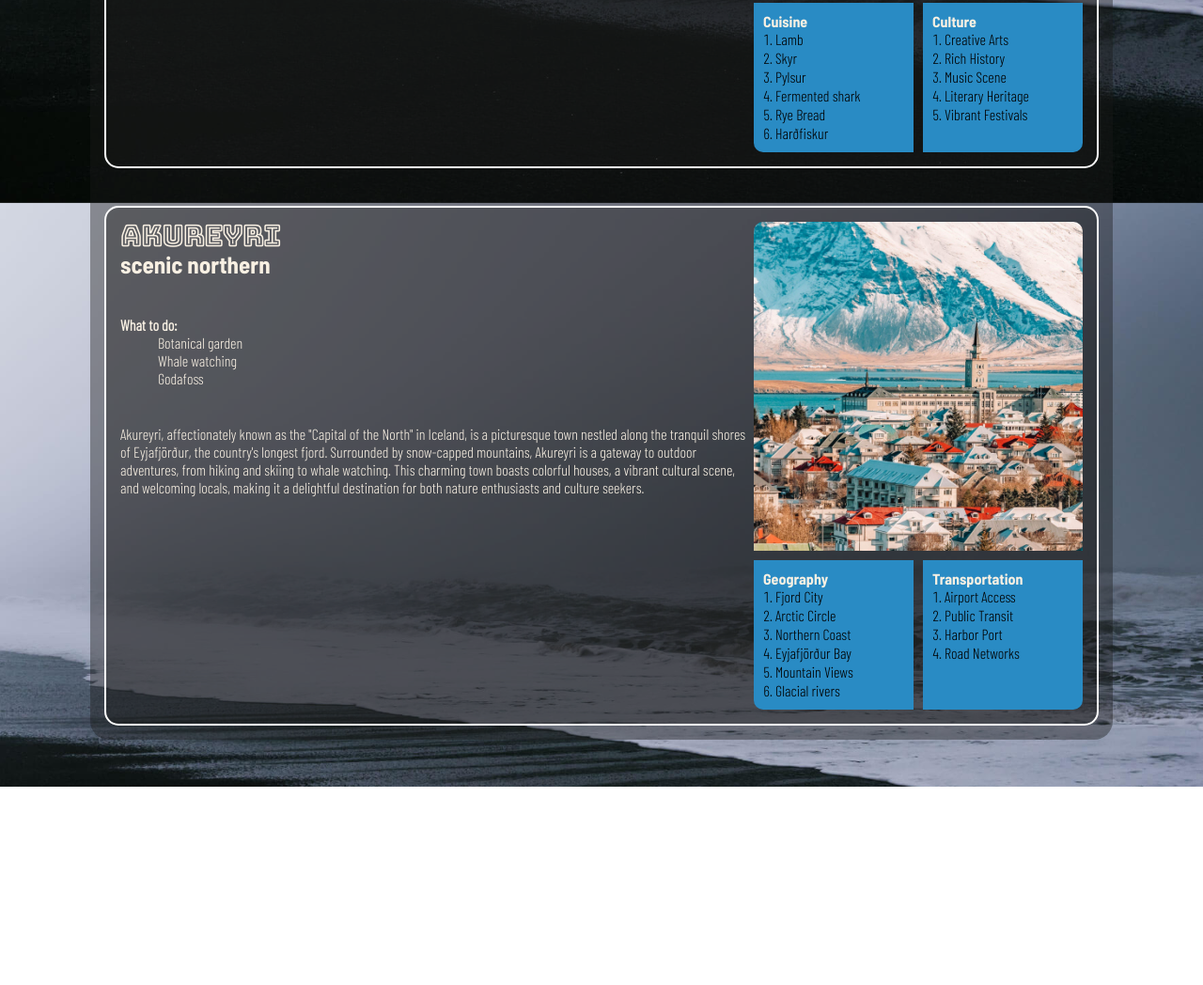
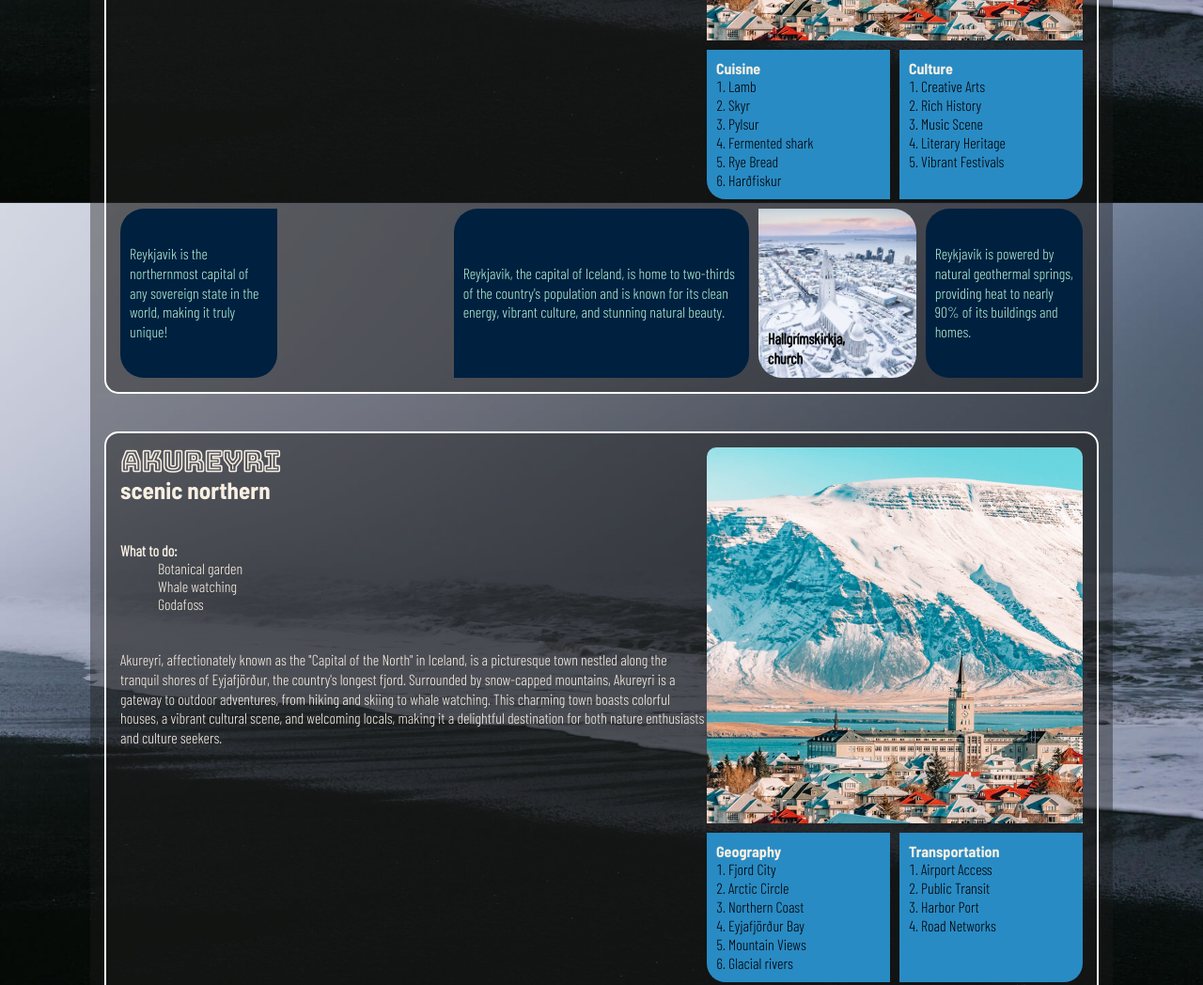
Before and after one commit to Adimanneu/sidan, a plain HTML site: page index.html in a window 1280 px wide. Shown: the part 639-1687 px from the top of the page at 94% size. Before the commit the page ends 1476 px from the top, so only its background shows below. Drawn offline with Linux system fonts and the light colour scheme.

Commit message:
boxes
+bottom boxes
+image
+css changes

```diff
--- a/index.html
+++ b/index.html
@@ -23,6 +23,7 @@
             </nav>
 
             <section>
+                <div class="flex">
                     <summary>
                         <div>
                             <h2>Reykjavík</h2>
@@ -33,7 +34,7 @@
                             <h4>What to do:</h4>
                             <ul>
                                 <li>Harpa concert hall</li>
-                            <li>Hallgrimskirkja</li>
+                                <li>Hallgrímskirkja</li>
                                 <li>Northern lights</li>
                             </ul>
                         </div>
@@ -42,14 +43,17 @@
                             <p>Reykjavik, Iceland's vibrant capital, effortlessly blends modernity with natural beauty.
                                 Nestled
                                 between
-                            the North Atlantic Ocean and stunning volcanic landscapes, Reykjavik is a city of contrasts.
+                                the North Atlantic Ocean and stunning volcanic landscapes, Reykjavik is a city of
+                                contrasts.
                                 Explore
                                 its
-                            charming streets adorned with colorful houses, indulge in its thriving culinary scene, and
+                                charming streets adorned with colorful houses, indulge in its thriving culinary scene,
+                                and
                                 soak
                                 in
                                 the
-                            rejuvenating waters of the nearby geothermal pools. Reykjavik's rich cultural heritage, from
+                                rejuvenating waters of the nearby geothermal pools. Reykjavik's rich cultural heritage,
+                                from
                                 museums
                                 to
                                 lively festivals, ensures a memorable experience in this Nordic gem.
@@ -58,7 +62,9 @@
                     </summary>
 
                     <aside>
-                    <div class="image"></div>
+                        <div class="image">
+
+                        </div>
                         <div class="lists">
                             <div class="list">
                                 <h4>Cuisine</h4>
@@ -83,10 +89,31 @@
                             </div>
                         </div>
                     </aside>
+                </div>
+
+                <div class="boxes">
+                    <div>
+                        <p>Reykjavik is the northernmost capital of any sovereign state in the world, making it truly
+                            unique!</p>
+                    </div>
+                    <div></div>
+                    <div>
+                        <p>Reykjavik, the capital of Iceland, is home to two-thirds of the country's population and is
+                            known for its clean energy, vibrant culture, and stunning natural beauty.</p>
+                    </div>
+                    <div>
+                        <p>Hallgrímskirkja, <br> church</p>
+                    </div>
+                    <div>
+                        <p>Reykjavik is powered by natural geothermal springs, providing heat to nearly 90% of its
+                            buildings and homes.</p>
+                    </div>
+                </div>
 
             </section>
 
             <section>
+                <div class="flex">
 
                     <summary>
                         <div>
@@ -113,7 +140,8 @@
                                 mountains, Akureyri is a gateway to outdoor adventures, from hiking and skiing to whale
                                 watching.
                                 This
-                            charming town boasts colorful houses, a vibrant cultural scene, and welcoming locals, making
+                                charming town boasts colorful houses, a vibrant cultural scene, and welcoming locals,
+                                making
                                 it
                                 a
                                 delightful destination for both nature enthusiasts and culture seekers.
@@ -122,11 +150,14 @@
                     </summary>
 
                     <aside>
-                    <div class="image"></div>
+                        <div class="image">
+                            <img src="" alt="">
+                            <img src="" alt="">
+                        </div>
                         <div class="lists">
                             <div class="list">
                                 <h4>Geography</h4>
-                            <ol type="1">
+                                <ol>
                                     <li>Fjord City</li>
                                     <li>Arctic Circle</li>
                                     <li>Northern Coast</li>
@@ -146,6 +177,15 @@
                             </div>
                         </div>
                     </aside>
+                </div>
+
+                <div class="boxes">
+                    <div></div>
+                    <div></div>
+                    <div></div>
+                    <div></div>
+                    <div></div>
+                </div>
 
             </section>
         </div>
--- a/styles/styles.css
+++ b/styles/styles.css
@@ -106,7 +106,6 @@ section {
     border: 2px solid white;
     background-color: rgba(27, 27, 27, 0.4);
     border-radius: 15px;
-    display: flex;
 }
 
 section h2 {
@@ -144,20 +143,15 @@ summary li {
 
 
 aside {
-    min-width: 350px;
+    min-width: 400px;
 }
 
 .image {
-    height: 350px;
+    height: 400px;
     margin-bottom: 10px;
     border-radius: 10px 10px 0 0;
-    background-image: url("../images/reykjavik.jpg");
-    background-size: cover;
-    background-position: center;
-}
-
-.image:hover {
-    background-image: url("../images/reykjavik-hover.png");
+    overflow: none;
+    background-color: #298bc4;
 }
 
 .lists {
@@ -166,11 +160,11 @@ aside {
 }
 
 .lists :nth-child(1) {
-    border-radius: 0 0 0 10px;
+    border-radius: 0 0 0 20px;
 }
 
 .lists :nth-child(2) {
-    border-radius: 0 0 10px 0;
+    border-radius: 0 0 20px 0;
 }
 
 .list {
@@ -192,3 +186,79 @@ ol {
     padding-left: 13px;
     line-height: 20px;
 }
+
+
+/*     __             __
+      / /____   _____/ /_
+     / __/ _ \/ ___/ __/
+    / /_/  __(__  ) /_
+    \__/\___/____/\__/
+                          */
+
+p {
+    line-height: 1.3;
+}
+
+.flex {
+    display: flex;
+}
+
+
+
+.image {
+    background-image: url(../images/reykjavik.jpg);
+    background-size: cover;
+}
+
+.image:hover {
+    background-image: url(../images/reykjavik-hover.png);
+}
+
+
+
+.boxes {
+    display: flex;
+    margin-top: 10px;
+    gap: 10px;
+}
+
+.boxes div {
+    display: flex;
+    align-items: center;
+    padding: 10px;
+    flex: 1;
+    background-color: #00203FFF;
+    height: 180px;
+}
+
+.boxes div p {
+    color: #ADEFD1FF;
+}
+
+.boxes :nth-child(1) {
+    border-radius: 25px 0 25px 25px;
+}
+
+.boxes :nth-child(2) {
+    background-color: rgba(240, 248, 255, 0);
+}
+
+.boxes :nth-child(3) {
+    flex: 2;
+    border-radius: 25px 25px 25px 0;
+}
+
+.boxes :nth-child(4) {
+    background-image: url("../images/church.jpg");
+    background-size: cover;
+    background-position: center;
+    border-radius: 0 25px 25px 25px;
+    -webkit-text-stroke: black 1px;
+
+    display: flex;
+    align-items: flex-end;
+}
+
+.boxes :nth-child(5) {
+    border-radius: 25px 25px 0 25px;
+}
```
Also changed, not shown: images/church.jpg (added). Lines whose indentation alone changed are shown as unchanged.
